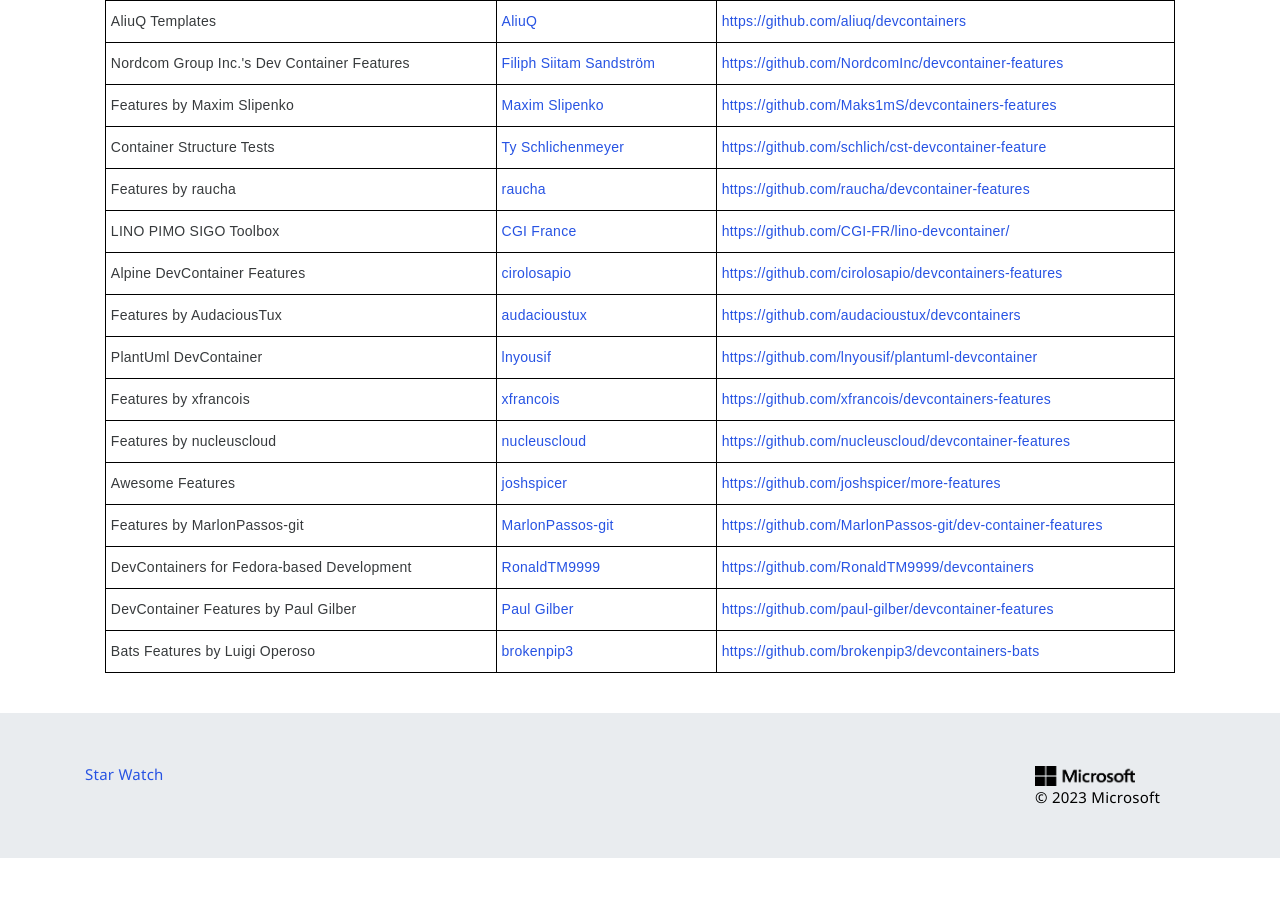
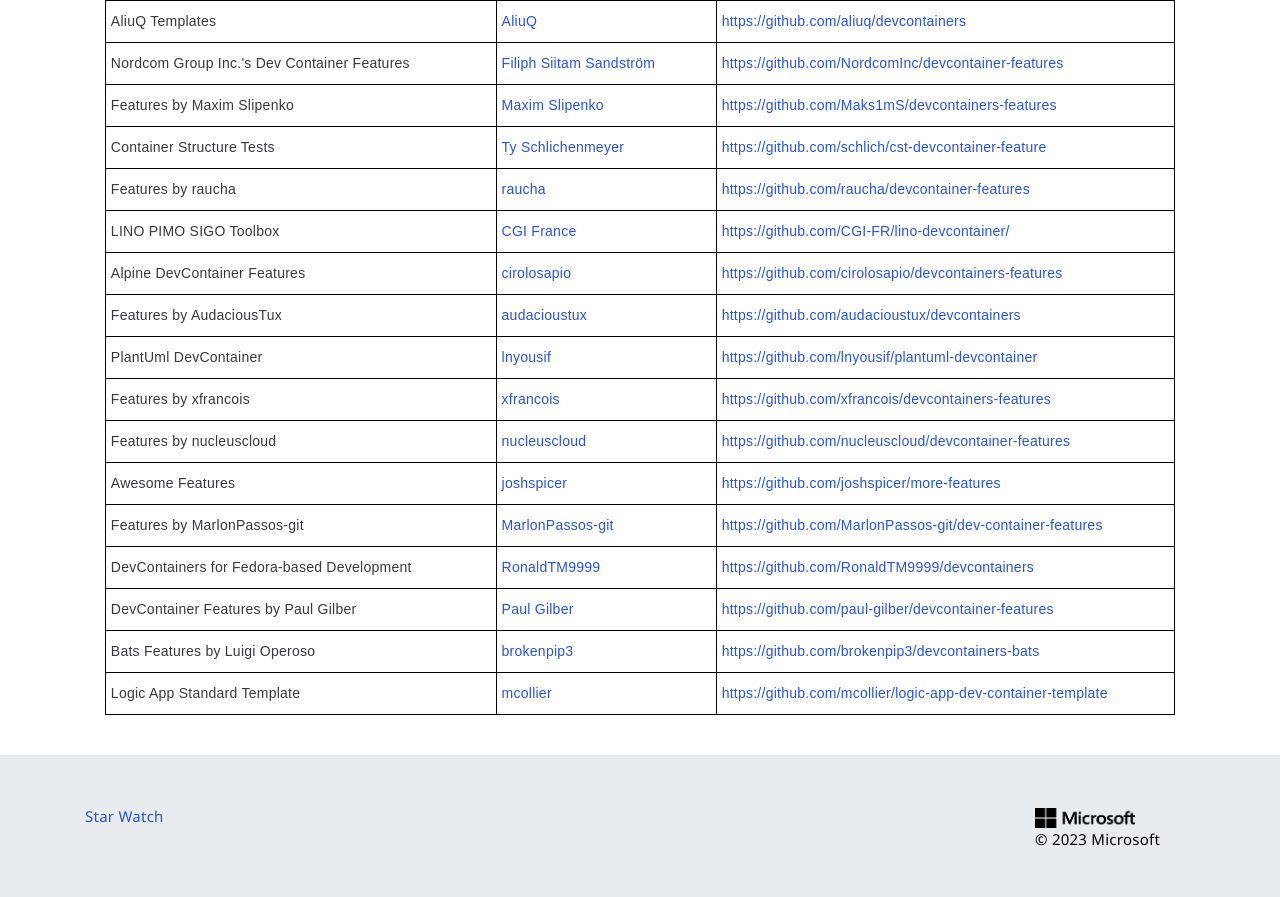
Before and after one commit to devcontainers/devcontainers.github.io, a Jekyll site: the page built from collections.html, in a window 1280 px wide and 900 px high, scrolled down 4912 px. Shown: the top 897 px of the window. Built offline with Jekyll 4.4.1, drawn with Linux system fonts in a browser that asks for light colours; nearby versions of some CDN libraries; comment, search, counter and statistics services are not loaded; before the commit the page ends 5770 px from its top, so only the background shows below that.

Commit message:
Add Logic App Standard Template (#326)
* Add Logic App Standard Template

* Remove individual template from ociReference.

Co-authored-by: Samruddhi Khandale <samruddhikhandale@github.com>

---------

Co-authored-by: Samruddhi Khandale <samruddhikhandale@github.com>

```diff
--- a/_data/collection-index.yml
+++ b/_data/collection-index.yml
@@ -623,3 +623,8 @@
   contact: https://github.com/brokenpip3/devcontainers-bats/issues
   repository: https://github.com/brokenpip3/devcontainers-bats
   ociReference: ghcr.io/brokenpip3/devcontainers-bats
+- name: Logic App Standard Template
+  maintainer: mcollier
+  contact: https://github.com/mcollier/logic-app-dev-container-template/issues
+  repository: https://github.com/mcollier/logic-app-dev-container-template
+  ociReference: ghcr.io/mcollier/logic-app-dev-container-template
```
